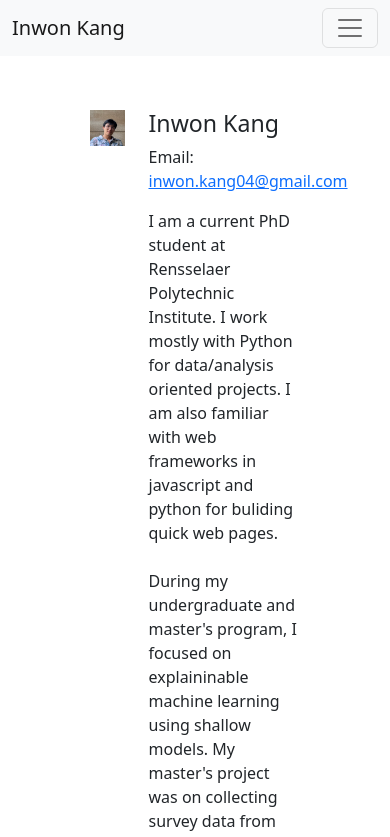
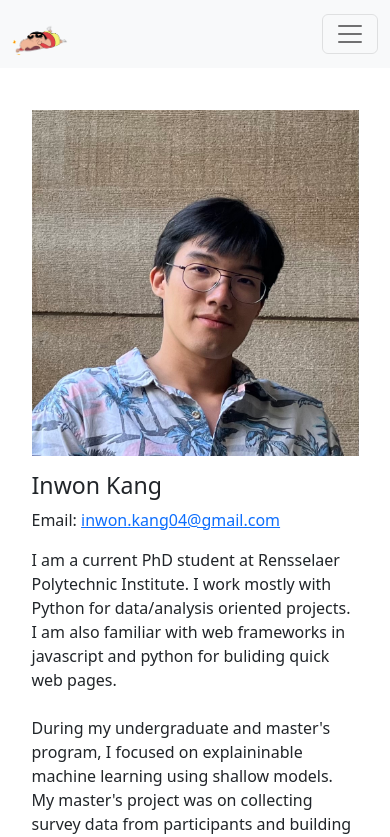
Before and after one commit to inwonakng/inwonakng.github.io, a React (Create React App) app: page /#/home in a window 390 px wide. Shown: the top 837 px of the page. Built offline with nearby package versions, Linux system fonts and the light colour scheme.

Commit message:
he move good

```diff
--- a/src/components/MenuBar.tsx
+++ b/src/components/MenuBar.tsx
@@ -1,18 +1,37 @@
+import { useState } from 'react';
 import Container from 'react-bootstrap/Container';
 import Nav from 'react-bootstrap/Nav';
 import Navbar from 'react-bootstrap/Navbar';
 import { RouteType } from '../routes';
+import shinChanGif from '../shinchan.gif'
+import shinChanStatic from '../shinchan.png'
 
 type MenuBarProps = {
     routes: RouteType[];
 }
+
+const Logo = () => {
+    const [isHover,setHover] = useState(false)
+
+
+    return(
+        <img
+            src={isHover ? shinChanGif : shinChanStatic}
+            style={{height:'5vh'}}
+            onMouseEnter={() => setHover(!isHover)}
+            onMouseLeave={() => setHover(!isHover)}
+        />
+    )
+}
+
+
 
 const MenuBar = ({routes}:MenuBarProps) => {
     return(
     <div className='menubar'>
         <Navbar bg="light" expand="lg">
             <Container fluid>
-                <Navbar.Brand href="/">Inwon Kang</Navbar.Brand>
+                <Navbar.Brand href="#/home"><Logo/></Navbar.Brand>
                 <Navbar.Toggle aria-controls="basic-navbar-nav" />
                 <Navbar.Collapse id="basic-navbar-nav">
                     <Nav className="me-auto">
--- a/src/pages/Home.tsx
+++ b/src/pages/Home.tsx
@@ -2,14 +2,28 @@ import Row from 'react-bootstrap/Row'
 import Col from 'react-bootstrap/Col'
 
 import headshot from '../hawaii.jpg'
+import { useState } from 'react'
 
-const Home = () =>
+const Home = () => {
+
+    const [width, setWidth] = useState<number>(window.innerWidth);
+
+    return(
     <>
         <Row>
-        <Col xs={3}>
+        {
+            width < 1000 ? null
+            :<Col xs={3}>
                 <img src={headshot} style={{width:'100%'}}/>
             </Col>
-        <Col xs={9}>
+        }
+            <Col xs={width < 1000 ? 12: 9}>
+            {
+                width < 1000
+                ?<Row className='mb-3'>
+                    <img src={headshot} style={{width:'100%'}}/>
+                </Row>: null
+            }
                 <Row>
                     <h3>Inwon Kang</h3>
                     <p>
@@ -27,10 +41,10 @@ const Home = () =>
                     During this time, I also dabbled in NLP and built an enhanced pipeline of existing state-of-art model for <em>Preference Ellicitation</em> task using GNNs and coreference parsers.
                     <br/>
                     <br/>
-                My PhD focus will most likely be on blockchains and integration of machine learning with blockchains.
+                    My PhD focus will be on blockchains and integration of machine learning with blockchains.
+                    {/* <br/>
                     <br/>
-                <br/>
-                I like collecting datasets, one day one of them will be useful.
+                    I like collecting datasets, one day one of them will be useful. */}
                     </Col>
                     <Col xs={12} className='mt-5'>
                         <h5>Education</h5>
@@ -52,5 +66,7 @@ const Home = () =>
             </Col>
         </Row>
     </>
+    )
+}
 
 export default Home
--- a/src/style.css
+++ b/src/style.css
@@ -8,7 +8,6 @@
     min-height:77vh;
 }
 
-
 .footer {
     padding: 0vh 40vw;
     height:10vh;
@@ -17,3 +16,11 @@
 li{
     font-size:large;
 }
+
+@media (max-width: 1000px){
+    .main-body {
+        margin: 3vh 5vw;
+        margin-bottom:0vh;
+        /* min-height:77vh; */
+    }
+}
```
Also changed, not shown: src/shinchan.gif (added), src/shinchan.png (added). Lines whose indentation alone changed are shown as unchanged.
